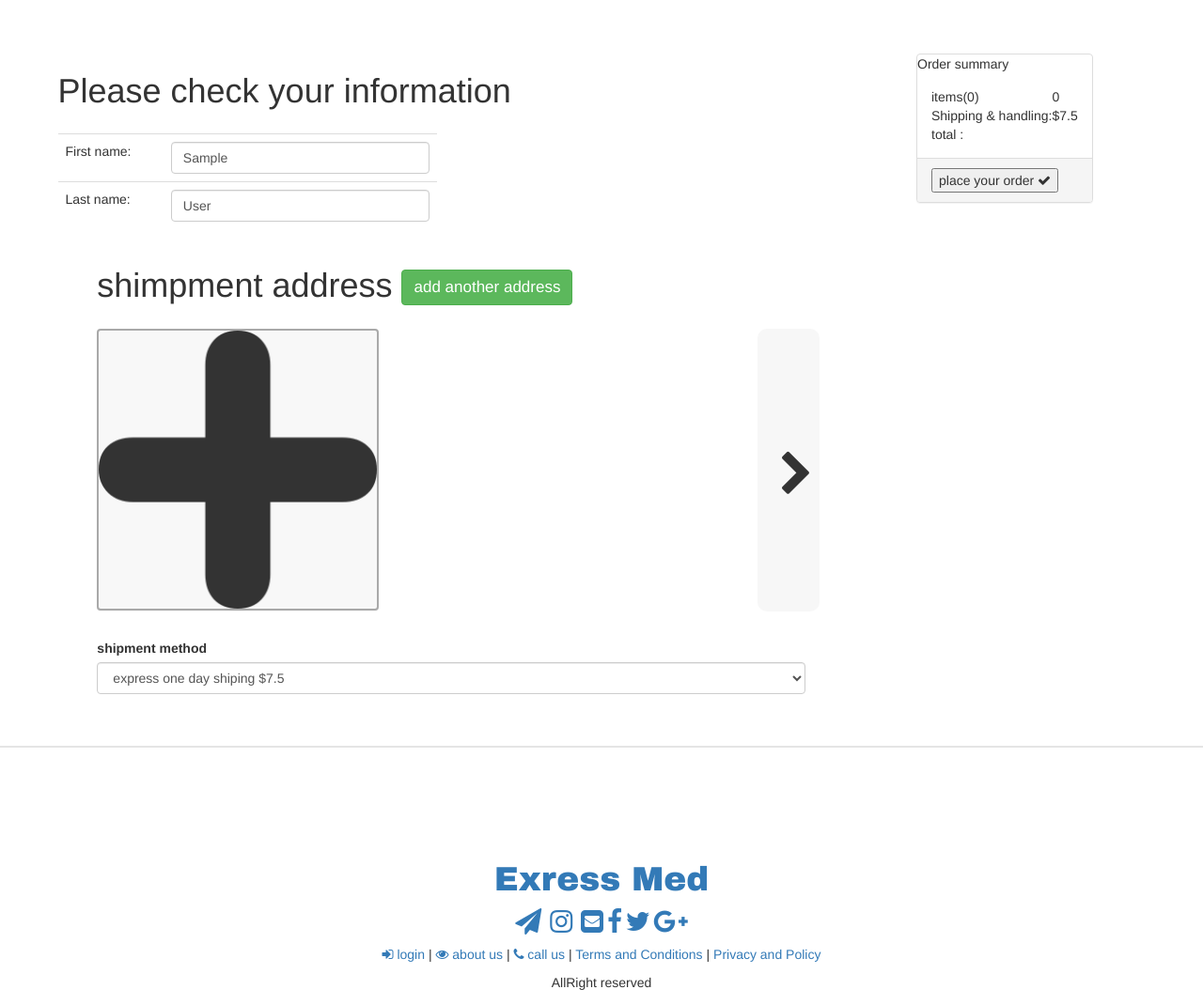
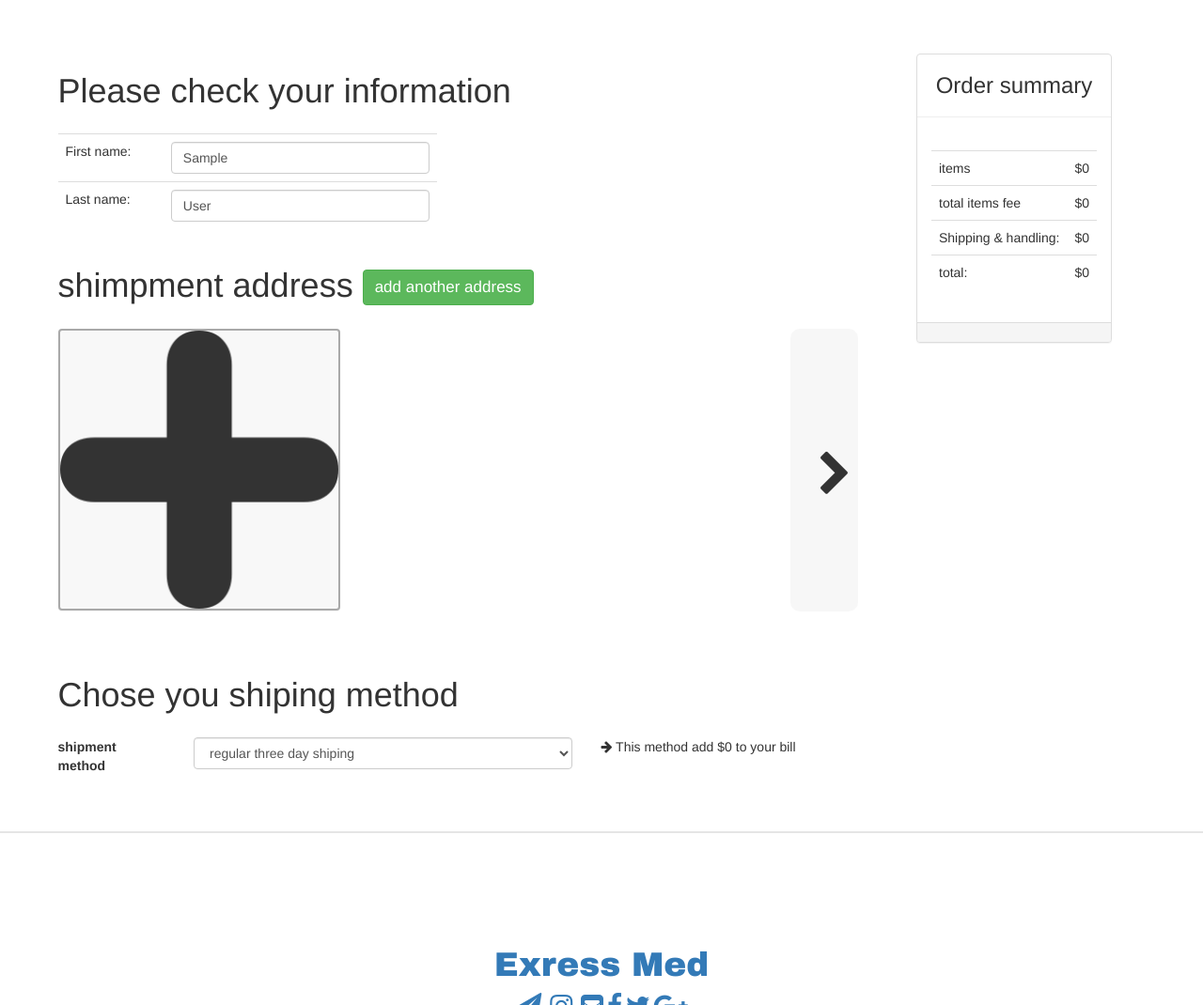
Before and after one commit to tarahiweb/pharmacy, a Django app: a page that uses orders/templates/orders/info-chek.html in a window 1280 px wide. Shown: the part 123-1193 px from the top of the page at 94% size. Run offline with Django 3.2, Linux system fonts and the light colour scheme; the visitor is signed in with stand-in values (Sample User, id 1); some libraries are stand-ins or nearby versions.

Commit message:
price in info chek page

```diff
--- a/orders/templates/orders/info-chek.html
+++ b/orders/templates/orders/info-chek.html
@@ -30,51 +30,14 @@ filter: progid:DXImageTransform.Microsoft.BasicImage(rotation=3);
     <br>
     <br>
     <div class="container-fluid">
+    <form action=""  method="post" class="form-horizontal" enctype='multipart/form-data'>
         <div class="row">
-	<div class="col-sm-3 pull-right" >
-    <form action=""  method="post" class="form-horizontal" enctype='multipart/form-data'>
-		<div class="affix" >
-            <div class="panel panel-default" >
-                <div class="panel-header" > Order summary</div>
-                <div class="panel-body">
-                   <table>
-                       <tbody>
-                       <tr>
-                           <td>items({{ cart.len }})</td>
-                           <td colspan="4" id="sum"></td>
-                       </tr>
-                       <tr>
-                           <td>Shipping & handling:</td>
-                           {% if shiping_method == 'r' %}
-                              <td> $0</td>
-                               {% else %}
-                               <td> $7.5</td>
-                           {% endif %}
-                       </tr>
-                       <tr>
-                           <td>total :</td>
-                           <td>  </td>
-                       </tr>
-
-                       </tbody>
-                   </table>
-                </div>
-                <div class="panel-footer">
-                    <button type="submit" >place your order <i class="fa fa-check"></i></button>
-
-                </div>
-            </div>
-        </div>
-
-	</div>
             <div class="col-sm-9" style="">
                 <div  style="width: 90%;margin: auto">
                     <h1>Please check your information</h1>
                     <p class="" style="height: 5px;width: 120px;border-radius: 5px;"></p>
-
                     <div class="row">
-            <div class="col-sm-6 col-xs-12">
-
+                        <div class="col-sm-6 colxs-12">
                             <table class="table ">
                     <tr>
                         <td>First name:</td>
@@ -91,11 +54,11 @@ filter: progid:DXImageTransform.Microsoft.BasicImage(rotation=3);
                         </div>
                     </div>
 
-    <div  style="width: 90%;margin: auto">
+                    <div  style="">
                         <h1>shimpment address <a class="btn btn-success" data-toggle="modal" data-target="#address" style="font-size: 17px">add another address</a></h1>
                         <p class="" style="height: 5px;width: 120px;border-radius: 5px;"></p>
 
-              <form action="" method="post">
+
                             <div class="row">
                                 <div class="col-sm-11 col-xs-11" style="height: 330px;overflow-x: scroll;">
 
@@ -108,7 +71,7 @@ filter: progid:DXImageTransform.Microsoft.BasicImage(rotation=3);
                                                 <div class="panel panel-default" style="height: 300px;width:300px;background-color: #f8f8f8;border-radius: 4px;border: 2px darkgrey solid;flex: 1;margin-right: 10px">
                                                     <div class="panel-heading">address</div>
                                                     <div class="panel-body">
-                            <p style="height: 50px">address : {{ i.address }},{{ i.city}} , {{ i.zip}} </p>
+                                                        <p style="">address : {{ i.address }},{{ i.city}} , {{ i.zip}} </p>
                                                         <hr>
 
                                                     </div>
@@ -132,34 +95,81 @@ filter: progid:DXImageTransform.Microsoft.BasicImage(rotation=3);
 
                                 </div>
 
-
-
                                 <div class="col-sm-1 col-xs-1 text-center" style="background-color: #f7f7f7;height: 301px;padding: 0;border-radius: 10px">
                                     <p class=""style="position: absolute;right: 10%;top:40%;font-size: 50px"><i class="fa fa-chevron-right" aria-hidden="true"></i></p>
                                 </div>
                             </div>
+
+
+                        <br>
+
+
+                    </div>
+
                     <div>
+                        <h1>Chose you shiping method </h1>
+                        <p class="" style="height: 5px;width: 120px;border-radius: 5px;"></p>
                         <div class="form-group">
-    <label for="exampleFormControlSelect1">shipment method</label>
-    <select class="form-control" id="exampleFormControlSelect1" name="shiping_method">
-      <option value="e == 7.5">express one day shiping $7.5</option>
-      <option value="r == 0">regular three day shiping</option>
+                            <label class="col-xs-2 col-form-label" for="ship">shipment method</label>
+                            <div class="col-xs-6">
+                                <select  class="form-control" id="ship" name="shiping_method">
+                                    <option name="0" value="r == 0">regular three day shiping</option>
+                                    <option name="7.5" value="e == 7.5">express one day shiping</option>
                                 </select>
+                            </div>
+                            <div class="col-xs-4"><i class="fa fa-arrow-right" aria-hidden="true"></i> This method add $<span id="detail">0</span> to your bill</div>
                         </div>
                     </div>
                     {% if info %}
                         <button type="submit" class="btn btn-success" style="float: right">place your order<i class="fa fa-check"></i></button>
-
-
                     {% endif %}
                     <br>
-         </form>
                     <br>
+                </div>
+            </div>
+            <div class="col-sm-3 " >
+
+                    <div class="affix" >
+                        <div class="panel panel-default" >
+                            <h3 class="panel-header text-center" > Order summary</h3>
+                            <hr>
+                            <div class="panel-body">
+                    <table class="table">
+                       <tbody>
+                       <tr>
+                           <td>items</td>
+                           <td >${{ cart.len }}</td>
+                       </tr>
+                       <tr>
+                           <td>total items fee</td>
+                           <td colspan="4" >${{ total }}</td>
+                       </tr>
+                       <tr>
+                           <td>Shipping & handling:</td>
+                           <td >
+                           $<span id="ship-summery">0</span>
+                            </td>
+                       </tr>
+                       <tr>
+                           <td>total:</td>
+                           <td>$<span id="total">{{ total }}</span></td>
+                       </tr>
+
+                       </tbody>
+                   </table>
+                </div>
+                <div class="panel-footer">
+                    {% if info %}
+                        <button type="submit" class="" style="">place your order<i class="fa fa-check"></i></button>
+                    {% endif %}
 
                 </div>
                         </div>
                     </div>
+
                 </div>
+        </div>
+    </form>
     </div>
     <div id="address" class="modal fade" role="dialog">
         <div class="modal-dialog" style="margin-top: 70px;width: 90%">
@@ -206,12 +216,18 @@ filter: progid:DXImageTransform.Microsoft.BasicImage(rotation=3);
 
         $(document).ready(function () {
             var sum=0
-             {% for item in cart %}
-                  {% with drug=item.drug %}
-                    sum=sum+({{ drug.price}}*{{item.quantity }})
-                  {% endwith %}
-             {% endfor %}
-            $('#sum').html(sum)
+
+
+            $('#ship').change(function () {
+                console.log()
+                var shipprice=$(this).find(":selected").attr('name')
+                $('#ship-summery').html(shipprice)
+                $('#detail').html(shipprice)
+                var total=parseFloat({{ total }})+parseFloat(shipprice)
+                $('#total').html(total)
+                console.log(total)
+            })
+
         })
     </script>
 {% endblock %}
```
Lines whose indentation alone changed are shown as unchanged.
